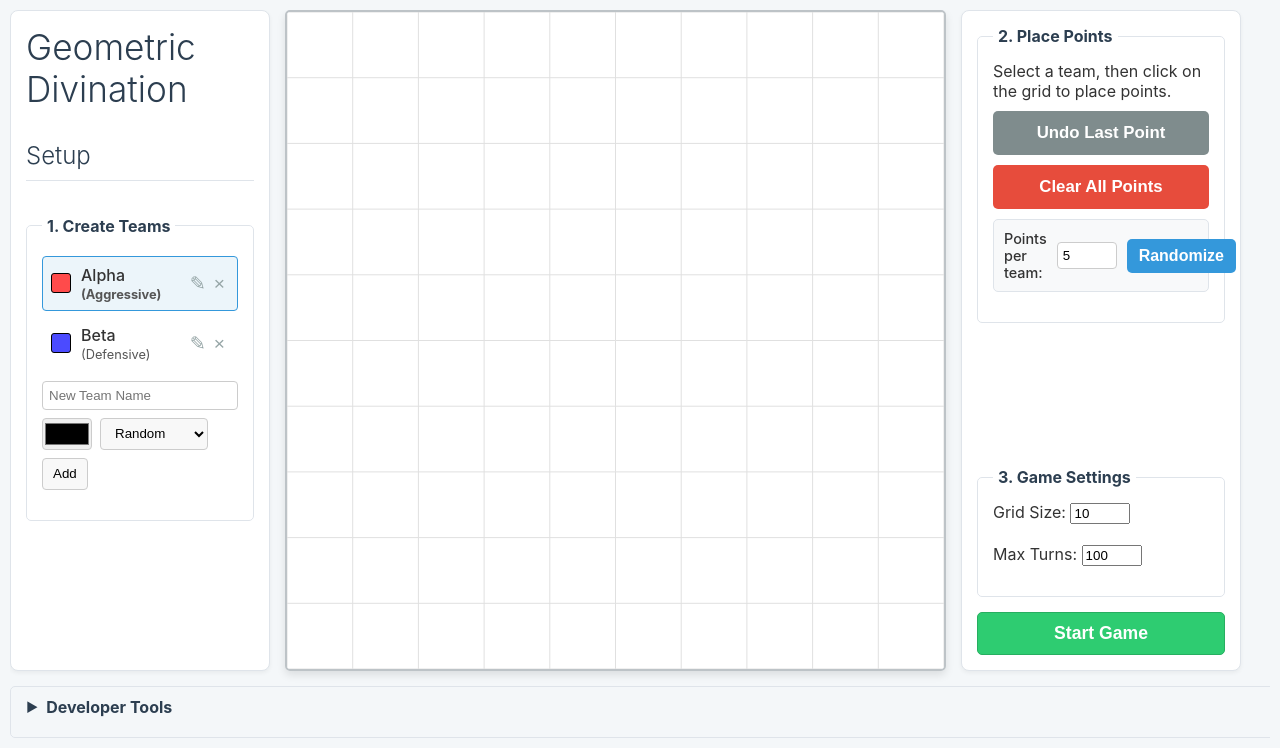
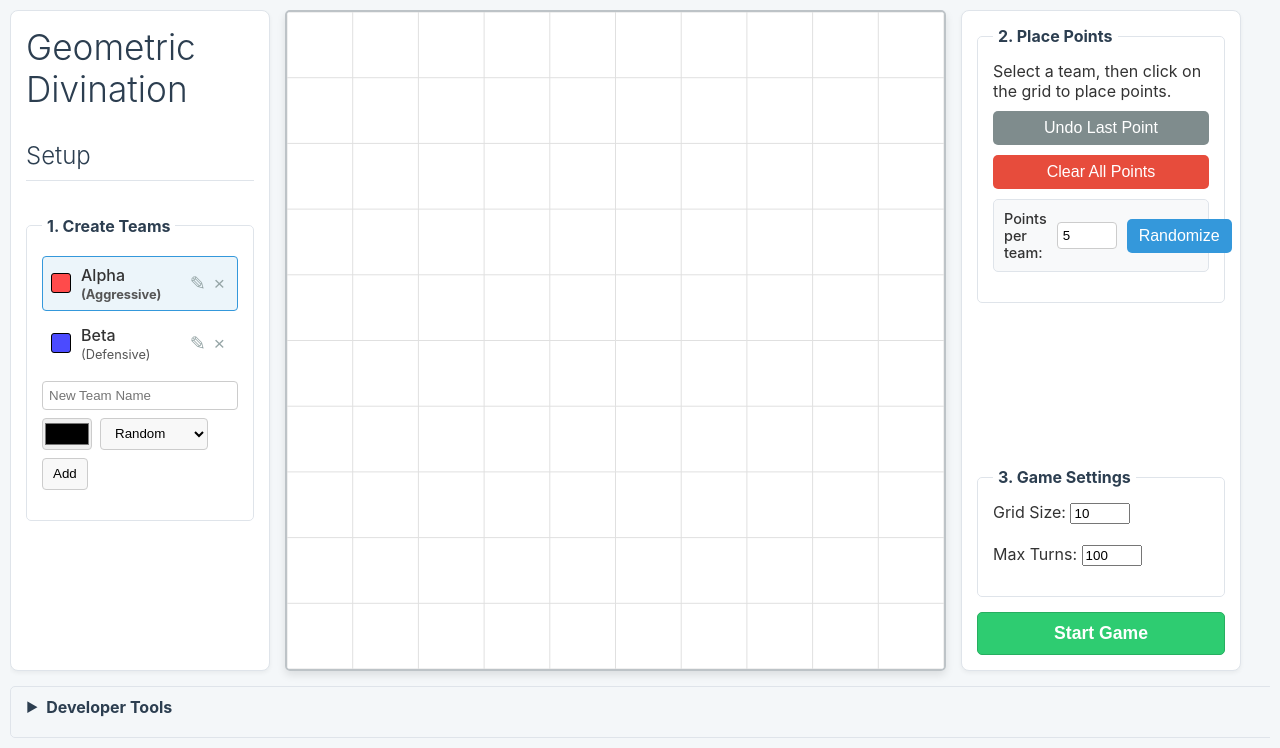
Before and after one commit to tmt1611/geom, a Flask app: page / in a window 1280 px wide. Shown: the part 52-800 px from the top of the page. Run offline with Flask 3, Linux system fonts and the light colour scheme; data that the repository does not hold is empty; some libraries are stand-ins or nearby versions.

```diff
--- a/static/css/style.css
+++ b/static/css/style.css
@@ -191,9 +191,9 @@ legend {
 }
 
 .placement-section button, .randomize-controls button {
-    padding: 12px 15px;
-    font-size: 1.05em;
-    font-weight: 600;
+    padding: 8px 12px;
+    font-size: 1em;
+    font-weight: 500;
     border-radius: 5px;
     cursor: pointer;
     transition: background-color 0.2s, color 0.2s, border-color 0.2s;
--- a/static/js/main.js
+++ b/static/js/main.js
@@ -252,8 +252,10 @@ document.addEventListener('DOMContentLoaded', () => {
                 const team = teams[entry.teamId];
                 logEntryDiv.classList.add('team-log');
                 logEntryDiv.style.backgroundColor = team.color;
+                logEntryDiv.style.color = isColorDark(team.color) ? '#fff' : '#333';
 
                 let finalMessage = message;
+                // Color team names within the message for better readability, the text-shadow from CSS will help them stand out.
                 for (const otherTeamId in teams) {
                     const otherTeam = teams[otherTeamId];
                     finalMessage = finalMessage.replace(new RegExp(`\\b${otherTeam.name}\\b`, 'g'), `<strong style="color: ${otherTeam.color};">${otherTeam.name}</strong>`);
```
Also changed, not shown: LAST_ITERATION.md (+3 -2 lines).
